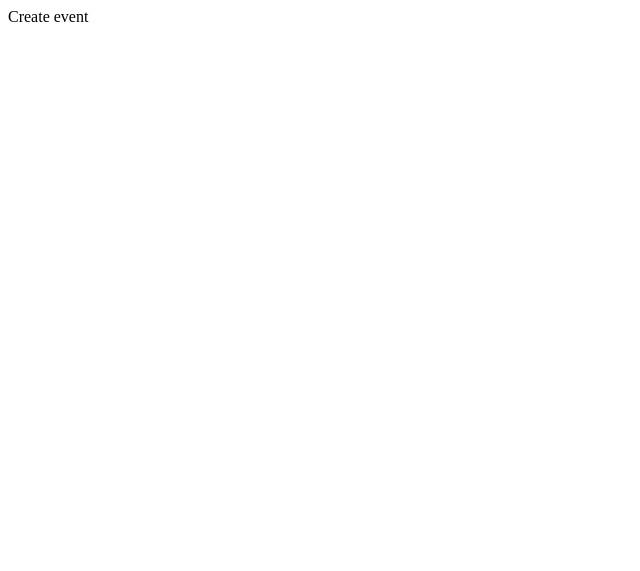
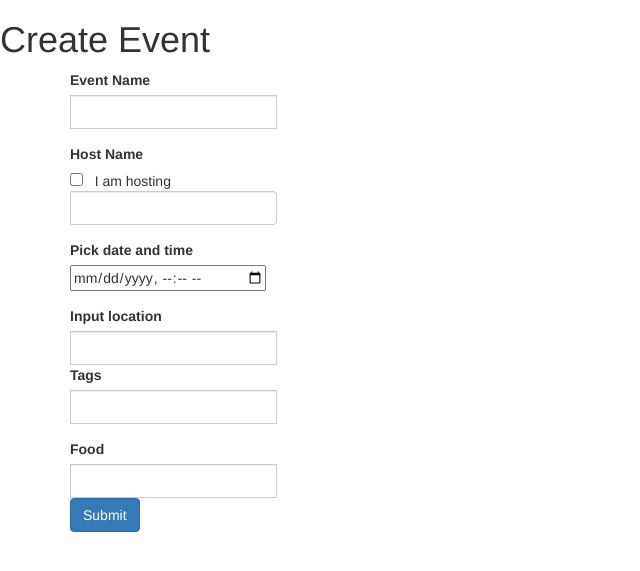
Before and after one commit to clamli/Foodever, a Flask app: page /create_event in a window 1280 px wide. Before the commit the part shown is almost empty. Shown: the top 571 px of the page, without its empty margins (0-640 px from the left). Run offline with Flask 2, Linux system fonts and the light colour scheme; parts of the project's set-up code (start-up, migrations or seed data) failed here and were passed over; some libraries are stand-ins or nearby versions.

Commit message:
implement create event page

```diff
--- a/application/crud.py
+++ b/application/crud.py
@@ -1,6 +1,9 @@
 from application import get_db_api
-from application.api import storage_api
+from application.api import storage_api, db_api
 from flask import Blueprint, render_template, request, current_app, redirect, session as login_session
+from flask import jsonify
+from datetime import datetime
+import json
 
 crud = Blueprint('crud', __name__)
 
@@ -35,9 +38,24 @@ def show_logout():
 def search():
     return render_template("search_results.html")
 
-@crud.route("/create_event")
+@crud.route("/create_event", methods = ["GET", "POST"])
 def create_event():
-    return render_template("create_event.html")
+    if request.method == 'GET':
+        return render_template("create_event.html")
+
+    data = request.get_json()
+    print("INFO: Creating event..." + format(data[4]))
+    if request.method == 'POST':
+        if data[0].get('value') is not None and data[4].get('value') is not None:
+            db_api.create_event(1, "Meditation Session", "Kyle", datetime(2019, 9, 26, 14, 00), "School")
+            # db_api.create_event(1, event_name=data[0].get('value'), host_name=data[1].get('value'),
+            #                     date_time=datetime.strptime(data[2].get('value'), '%Y-%m-%dT%H:%M'),
+            #                     location=data[3].get('value'), tags=data[4].get('value').split(',')
+            #                     # , food=data[5].get('value').split(',')
+            #                     )
+            return jsonify({'ok': True, 'message': 'Event created successfully!'}), 200
+        else:
+            return jsonify({'ok': False, 'message': 'Bad request parameters!'}), 400
 
 @crud.route("/my_activities")
 def show_activities():
--- a/application/templates/create_event.html
+++ b/application/templates/create_event.html
@@ -2,9 +2,111 @@
 <html lang="en">
 <head>
     <meta charset="UTF-8">
-    <title>Title</title>
+    <meta name="viewport" content="width=device-width, initial-scale=1, shrink-to-fit=no">
+    <link rel="stylesheet" href="https://cdnjs.cloudflare.com/ajax/libs/twitter-bootstrap/3.3.7/css/bootstrap.min.css">
+    <link rel="stylesheet" href="https://cdnjs.cloudflare.com/ajax/libs/bootstrap-tagsinput/0.8.0/bootstrap-tagsinput.css" crossorigin="anonymous">
+
+    <title>Foodever - create event</title>
 </head>
 <body>
-<div>Create event</div>
+<h1>Create Event</h1>
+
+<div class="container">
+  <form name="event-form">
+    <div class="form-group">
+      <label for="input-event-name">Event Name</label>
+      <div class="input-group mb-3">
+        <input type="text" class="form-control" id="input-event-name" name="event_name">
+      </div>
+    </div>
+
+    <div class="form-group">
+      <!-- @TODO add 'I am the host' button -->
+      <label for="input-host-name">Host Name</label>
+      <div class="input-group mb-3">
+        <div class="input-group-prepend">
+          <div class="input-group-text">
+            <input type="checkbox" aria-label="Checkbox for following text input" name="check" id="hostingCheck"
+                    onClick="hosting()">
+            &nbsp; I am hosting
+          </div>
+        </div>
+        <input type="text" class="form-control" id="input-host-name"
+                aria-label="Text input with checkbox" name="host" required>
+      </div>
+    </div>
+
+    <div class="form-group">
+      <label for="datetimepicker">Pick date and time</label>
+      <div class="input-group mb-3">
+        <div class='input-group date' id='datetimepicker'>
+            <input type="datetime-local" id="datetimepick" name="date">
+        </div>
+      </div>
+    </div>
+
+    <div class="form-group">
+      <label for="input-location">Input location</label>
+      <div class="input-group mb-3">
+        <input type="text" class="form-control" id="input-location" name="location">
+      </div>
+
+      <label for="tags">Tags</label>
+      <div class="input-group mb-3">
+        <input type="text" class="form-control col-sm-12" value="" data-role="tagsinput" id="tags" style="width: 100%" name="tags">
+      </div>
+    </div>
+
+    <div class="form-group">
+      <!-- @TODO Change Background Color -->
+      <label for="foods">Food</label>
+      <div class="input-group mb-3">
+        <input type="text" class="form-control col-sm-12" value="" data-role="tagsinput" id="foods" style="width: 100%" name="food">
+      </div>
+
+      <button type="button" class="btn btn-primary" id="submit-btn" onClick="submitEvent()">
+        Submit
+      </button>
+    </div>
+ </form>
+</div>
+
+<script type="text/javascript">
+  function hosting() {
+    // Get the checkbox
+    var checkBox = document.getElementById("hostingCheck");
+    var nameInput = document.getElementById("input-host-name")
+    // If the checkbox is checked, display the user's name
+    if (checkBox.checked == true){
+      nameInput.value = "username";
+    } else {
+      nameInput.value = "";
+    }
+  }
+  function submitEvent() {
+    // @TODO POST a pure json, not a list of jsons
+    console.log($("form").serializeArray())
+    $.ajax
+    ({
+      type: "POST",
+      //the url where you want to sent the userName and password to
+      url: 'create_event',
+      dataType: 'json',
+      contentType: 'application/json',
+      async: true,
+      //json object to sent to the authentication url
+      data: JSON.stringify($("form").serializeArray()),
+      success: function () {
+      alert("Event created successfully!");
+      }
+    })
+  }
+
+</script>
+
+<script src="https://code.jquery.com/jquery-2.2.4.min.js" integrity="sha256-BbhdlvQf/xTY9gja0Dq3HiwQF8LaCRTXxZKRutelT44=" crossorigin="anonymous"></script>
+<script src="https://cdnjs.cloudflare.com/ajax/libs/bootstrap-tagsinput/0.8.0/bootstrap-tagsinput.min.js" crossorigin="anonymous"></script>
+
+
 </body>
 </html>
```
